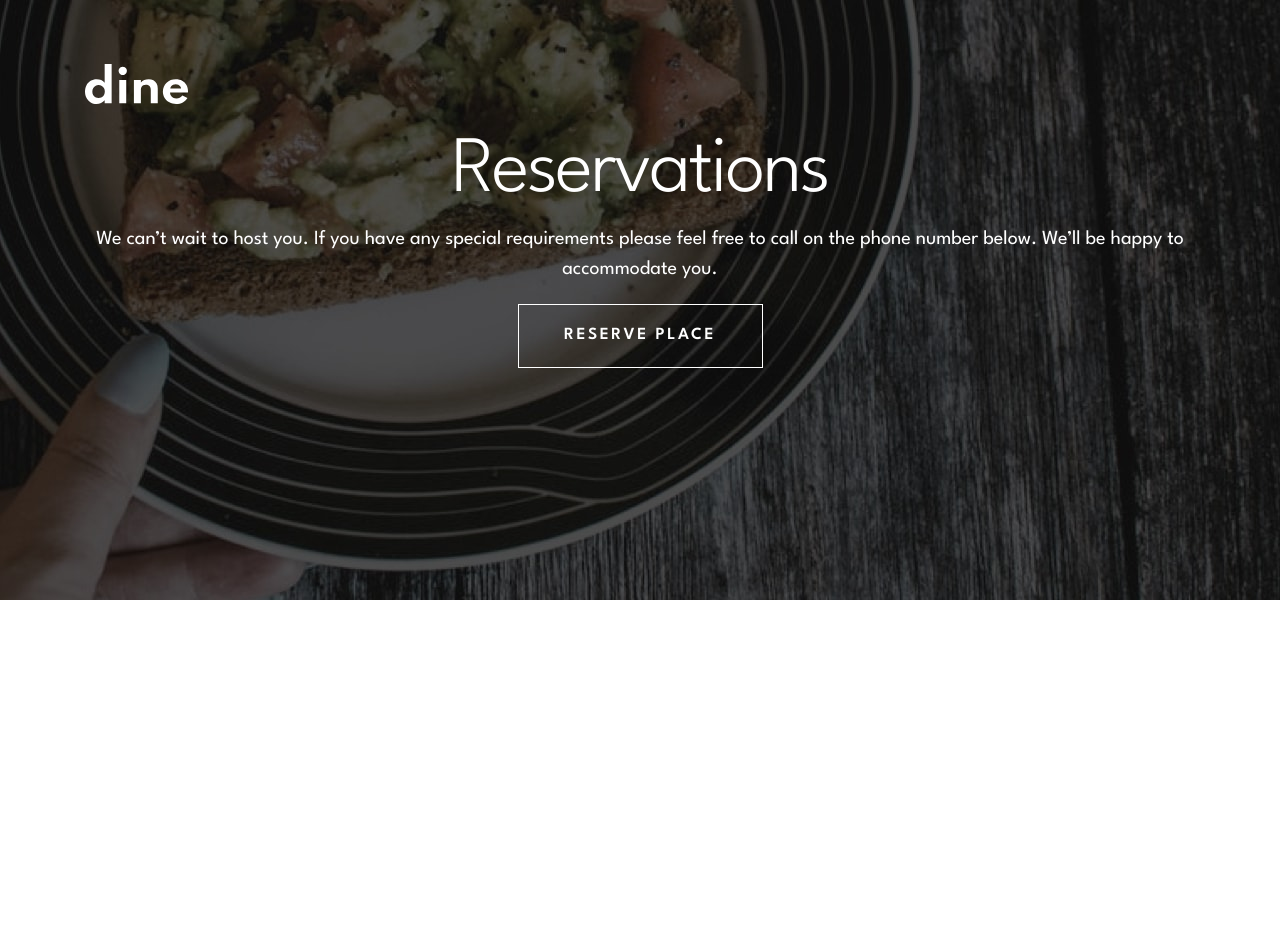
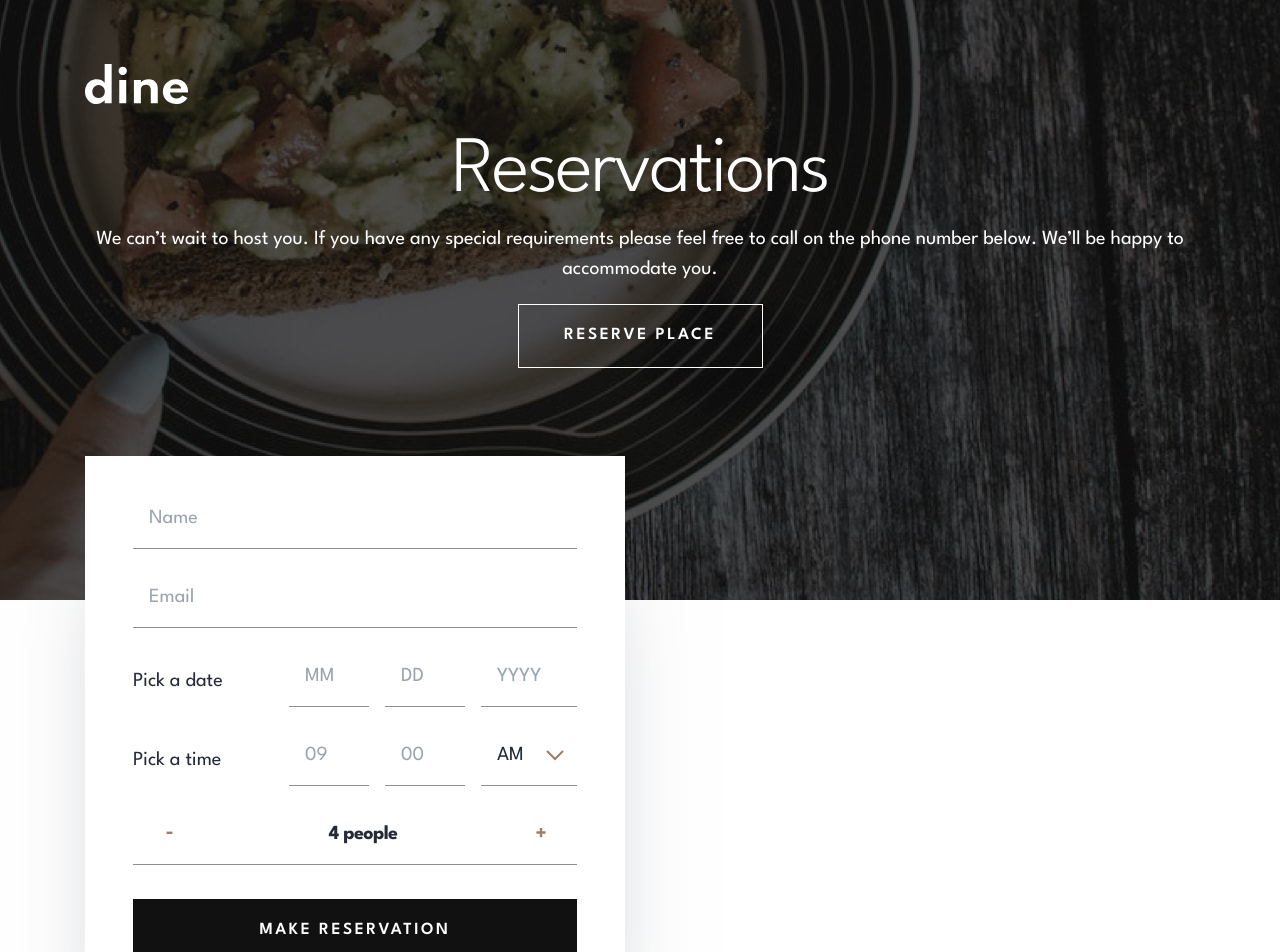
Before and after one commit to Bayoumi-dev/Dine-restaurant-website, a React (Create React App) app: page / in a window 1280 px wide. Shown: the top 952 px of the page. Built offline with nearby package versions, Linux system fonts and the light colour scheme.

Commit message:
build reservation form

```diff
--- /dev/null
+++ b/src/components/Forms/DateFields.tsx
@@ -0,0 +1,31 @@
+import { FC } from 'react'
+
+const DateFields: FC = () => {
+   return (
+      <fieldset className="date">
+         <div className="mb-2">
+            <legend className="label" id="date">
+               Pick a date
+            </legend>
+         </div>
+         <div className="inputs" aria-labelledby="date" tabIndex={0}>
+            <input
+               name="month"
+               type="number"
+               placeholder="MM"
+               aria-label="month"
+               maxLength={2}
+            />
+            <input name="day" type="number" placeholder="DD" aria-label="day" />
+            <input
+               name="year"
+               type="number"
+               placeholder="YYYY"
+               aria-label="year"
+            />
+         </div>
+      </fieldset>
+   )
+}
+
+export default DateFields
--- /dev/null
+++ b/src/components/Forms/TimeFields.tsx
@@ -0,0 +1,70 @@
+import { FC } from 'react'
+
+const TimeFields: FC = () => {
+   return (
+      <fieldset className="time">
+         <div className="mb-2">
+            <legend className="label" id="time">
+               Pick a time
+            </legend>
+         </div>
+         <div className="inputs" aria-labelledby="time" tabIndex={0}>
+            <input
+               name="hour"
+               type="number"
+               placeholder="09"
+               aria-label="hour"
+            />
+            <input
+               name="minute"
+               type="number"
+               placeholder="00"
+               aria-label="minute"
+            />
+            <div className="midday">
+               <input
+                  id="midday"
+                  name="midday"
+                  type="text"
+                  value={'AM'}
+                  aria-label="12-hour system"
+                  aria-atomic="true"
+                  readOnly
+                  tabIndex={-1}
+               />
+               <button
+                  type="button"
+                  aria-expanded='false'
+                  aria-controls="12-hour-system midday"
+                  aria-label="Choose AM or PM"
+                  aria-haspopup="listbox">
+                  <span></span>
+               </button>
+               <ul
+                  id="12-hour-system"
+                  role="listbox"
+                  aria-labelledby="midday"
+                  tabIndex={-1}
+                  className='invisible'>
+                  <li
+                     role="option"
+                     aria-checked='true'
+                     aria-selected='true'
+                     tabIndex={0}>
+                     AM
+                  </li>
+                  <li
+                     role="option"
+                     aria-checked='false'
+                     aria-selected= 'false'
+                     tabIndex={-1}>
+                     PM
+                  </li>
+               </ul>
+            </div>
+         </div>
+      </fieldset>
+   )
+}
+
+export default TimeFields
--- /dev/null
+++ b/src/components/ReservationForm.tsx
@@ -0,0 +1,36 @@
+import { FC } from 'react'
+import Button from './Button'
+import DateFields from './Forms/DateFields'
+import TimeFields from './Forms/TimeFields'
+
+const ReservationForm: FC = () => {
+   return (
+      <form
+         action="#"
+         className="booking-form">
+         <input name="name" type="text" placeholder="name" aria-label="name" />
+         <input
+            name="email"
+            type="text"
+            placeholder="email"
+            aria-label="email"
+         />
+         <DateFields />
+         <TimeFields />
+         <fieldset className="people" aria-label="">
+            <input
+               type="text"
+               name="people"
+               value="4 people"
+               aria-label="people"
+               readOnly
+            />
+            <input type="button" className="plus" />
+            <input type="button" className="minus" />
+         </fieldset>
+         <Button content="Make Reservation" variant="secondary" type="submit" />
+      </form>
+   )
+}
+
+export default ReservationForm
--- a/src/components/ReservationSection.tsx
+++ b/src/components/ReservationSection.tsx
@@ -1,11 +1,13 @@
 import { FC } from 'react'
 import ReservationHeading from './ReservationHeading'
+import ReservationForm from './ReservationForm'
 
 const ReservationSection: FC = () => {
    return (
       <section className="h-[600px] bg-booking bg-center bg-no-repeat bg-cover mb-[534px]">
          <div className="container pt-33">
             <ReservationHeading />
+            <ReservationForm />
          </div>
       </section>
    )
--- a/src/index.css
+++ b/src/index.css
@@ -54,6 +54,75 @@
       before:left-0 before:w-full before:h-2 before:bg-pattern-divide
       before:bg-no-repeat before:bg-center xl:before:bg-left;
    }
+   .booking-form {
+      @apply max-w-[540px] bg-white shadow-3xl mt-22 p-8 md:p-12 flex flex-col gap-y-[34px];
+   }
+   .booking-form input {
+      @apply w-full pl-4 pb-4 text-xl placeholder:capitalize border-b border-b-silver
+      outline-none autofill:!shadow-autofill;
+   }
+   .booking-form .label {
+      @apply text-xl font-normal;
+   }
+   .booking-form .inputs {
+      @apply flex gap-x-4;
+   }
+   .booking-form .inputs input {
+      @apply w-18 md:w-20 last:w-22 md:last:w-24;
+   }
+   fieldset.date,
+   fieldset.time {
+      @apply md:flex justify-between items-center;
+   }
+   .booking-form .midday {
+      @apply relative;
+   }
+   .booking-form .midday input {
+      @apply w-22 md:w-24;
+   }
+   .booking-form .midday button {
+      @apply absolute top-0 left-0 w-full h-full z-10;
+   }
+   .booking-form .midday button span {
+      @apply w-5 h-5 absolute top-1 right-3
+      bg-icon-arrow bg-no-repeat bg-center -z-10;
+   }
+   .booking-form .midday ul {
+      @apply w-24 md:w-26 absolute top-[calc(100%_+_0.5rem)]
+      left-0 z-50 bg-white shadow-2xl;
+   }
+   .booking-form .midday ul li {
+      @apply text-xl pl-10 py-3 cursor-pointer hover:bg-silver/5 transition-colors;
+   }
+   .booking-form .midday ul li[aria-selected="true"] {
+      @apply relative before:w-3 before:h-3 before:absolute before:top-1/2 before:left-4
+      before:-translate-y-1/2 before:bg-icon-check before:bg-no-repeat before:bg-center;
+   }
+   fieldset.people {
+      @apply relative;
+   }
+   fieldset.people input[readOnly] {
+      @apply text-center font-bold tracking-tighter;
+   }
+   fieldset.people input[type='button'] {
+      @apply absolute w-4 h-6 bg-no-repeat bg-center border-none cursor-pointer;
+   }
+   fieldset.people .plus {
+      @apply bg-icon-plus right-3 md:right-7;
+   }
+   fieldset.people .minus {
+      @apply bg-icon-minus left-3 md:left-7;
+   }
+   .booking-form button[type='submit'] {
+      @apply !w-full;
+   }
+   input::-webkit-outer-spin-button,
+   input::-webkit-inner-spin-button {
+      @apply m-0 [-webkit-appearance:none];
+   }
+   input[type='number'] {
+      @apply [-moz-appearance:textfield];
+   }
 }
 
 @layer utilities {
--- a/tailwind.config.js
+++ b/tailwind.config.js
@@ -59,8 +59,13 @@ module.exports = {
             'ready-tablet': "url('/src/assets/homepage/ready-bg-tablet.jpg')",
             'ready-desktop': "url('/src/assets/homepage/ready-bg-desktop.jpg')",
             booking: "url('/src/assets/booking/hero-bg-desktop.jpg')",
+            'icon-plus': "url('/src/assets/icons/icon-plus.svg')",
+            'icon-minus': "url('/src/assets/icons/icon-minus.svg')",
+            'icon-arrow': "url('/src/assets/icons/icon-arrow.svg')",
+            'icon-check': "url('/src/assets/icons/icon-check.svg')",
          },
          boxShadow: {
+            '2xl': '0px 15px 25px rgba(56, 66, 85, 0.24623)',
             '3xl': '0px 75px 100px -50px rgba(56, 66, 85, 0.503223)',
             autofill: 'inset 0 0 0 100px white!important',
          },
```
